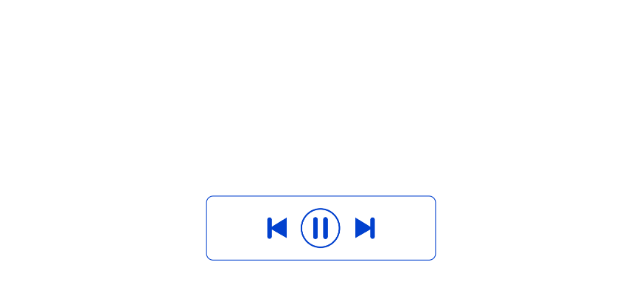
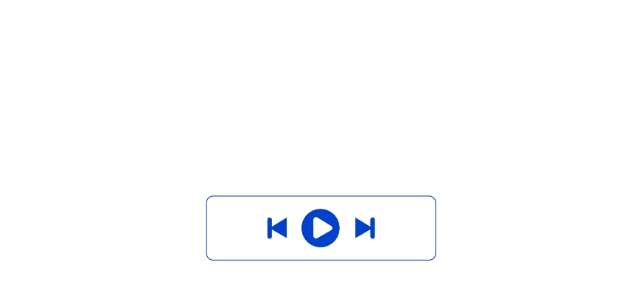
Before and after one commit to vnglam0511/nhap, a plain HTML site: page index.html in a window 1280 px wide. Shown: the part 180-480 px from the top of the page, 319-959 px from the left. Drawn offline with Linux system fonts and the light colour scheme.

Commit message:
Update index.html

```diff
--- a/index.html
+++ b/index.html
@@ -22,24 +22,26 @@
   <!-- Audio -->
   <audio id="myAudio" src="https://github.com/vnglam0511/zingymp1-music/raw/refs/heads/main/%C4%91%E1%BB%83%20t%C3%B4i%20%C3%B4m%20em%20b%E1%BA%B1ng%20giai%20%C4%91i%E1%BB%87u%20n%C3%A0y.mp3"></audio>
 
-  <!-- Button -->
-  <img id="playerBtn" src="web-07.png" alt="Play/Pause">
+  <!-- Button: ban đầu là pause (web-08.png) -->
+  <img id="playerBtn" src="web-08.png" alt="Play/Pause">
 
   <script>
     const audio = document.getElementById("myAudio");
     const btn = document.getElementById("playerBtn");
 
-    // Ảnh tạm: hình 1 (pause), hình 2 (play)
-    const pauseImg = "web-08.png"; // icon pause (ảnh 1)
-    const playImg = "web-07.png";  // icon play (ảnh 2)
+    // Đường dẫn icon
+    const pauseImg = "web-08.png"; // icon pause
+    const playImg = "web-07.png";  // icon play
 
-    let isPlaying = false;
+    let isPlaying = false; // trạng thái ban đầu: chưa phát
 
     btn.addEventListener("click", () => {
       if (isPlaying) {
+        // Nếu đang phát → dừng lại
         audio.pause();
         btn.src = pauseImg;
       } else {
+        // Nếu đang dừng → phát nhạc
         audio.play();
         btn.src = playImg;
       }
```
